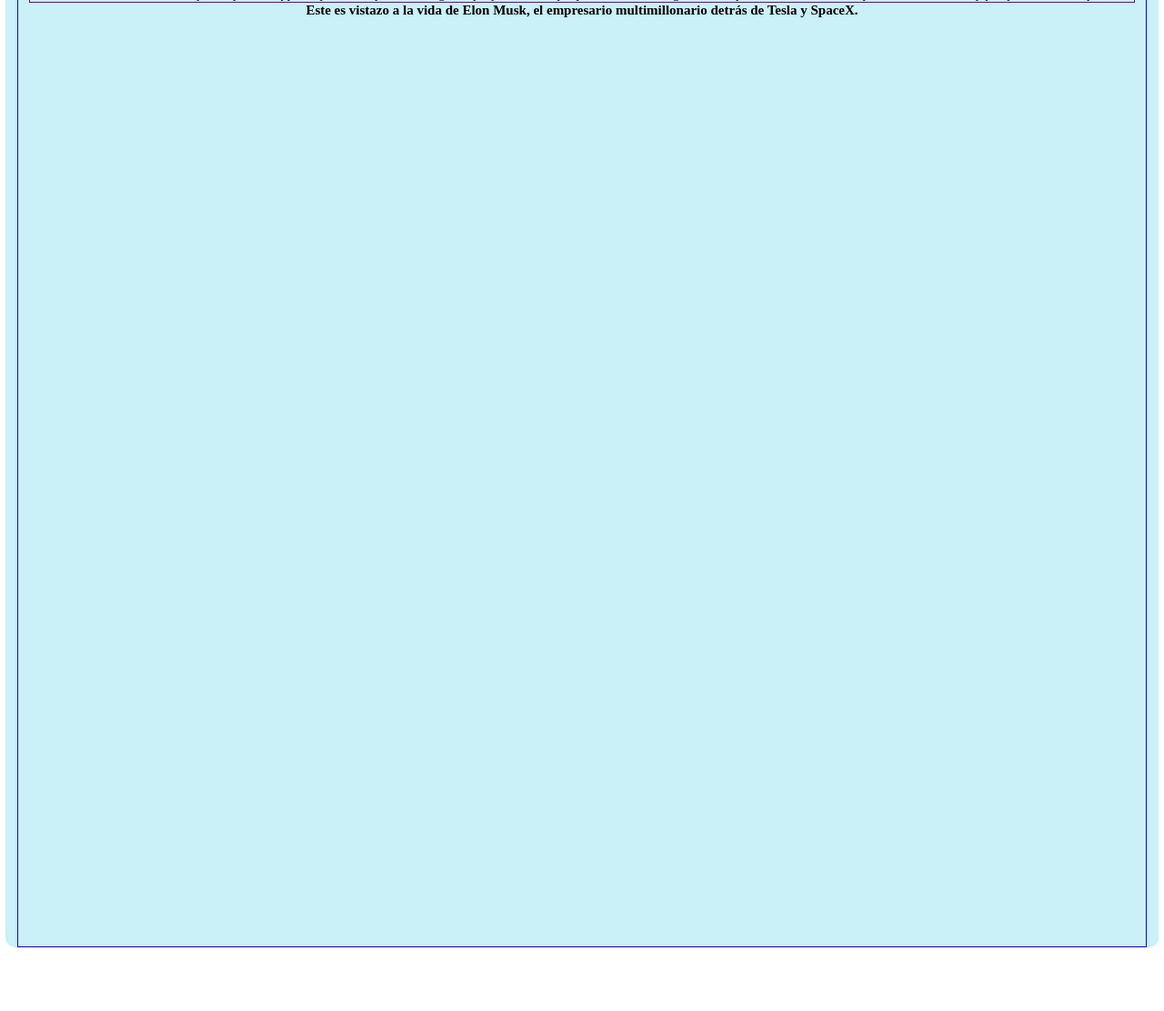
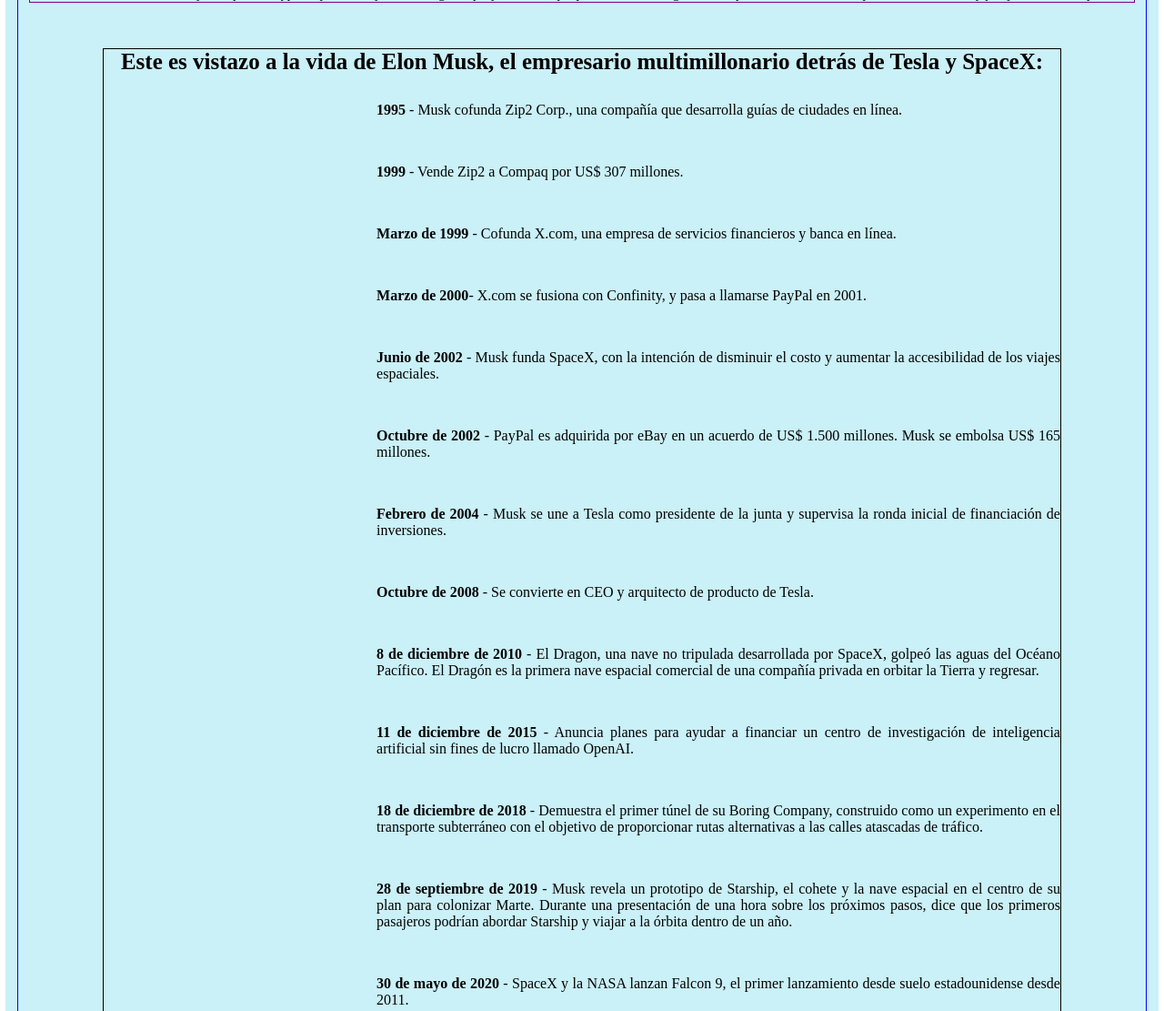
Before and after one commit to lualfemo/ElonMusk, a plain HTML site: page index.html in a window 1280 px wide. Shown: the part 479-1590 px from the top of the page at 91% size. Before the commit the page ends 1540 px from the top, so only its background shows below. Drawn offline with Linux system fonts and the light colour scheme.

Commit message:
cree section de info, agregue info y estilos

```diff
--- a/css/styles.css
+++ b/css/styles.css
@@ -22,7 +22,7 @@
 
 
 #main {
-    height: 150rem;
+    height: 180rem;
     background-color: #caf0f8;
     display: flex;
     margin: 20px auto;
@@ -44,6 +44,7 @@
     width: 98%;
     height: auto;
     border: 1px solid purple;
+    margin-bottom: 5rem;
 }
 
 #image {
@@ -53,3 +54,25 @@
 #img-caption{
     font-size: 1.4rem;
 }
+
+h2 {
+    margin-bottom: 3rem;
+    font-size: 2.5rem;
+}
+
+#tribute-info {
+    display: flex;
+    flex-direction: column;
+    border: 1px solid black;
+    width: 85%;
+    justify-content: center;
+}
+
+ul li {
+    display: block;
+    font-size: 1.6rem;
+    margin: auto 0 50px auto;
+    text-align: justify;
+    margin-left: 30rem;
+    list-style-type: disc;
+}
--- a/index.html
+++ b/index.html
@@ -18,7 +18,24 @@
         <figcaption id="img-caption">Elon Musk. Cofundador de PayPal, SpaceX, Hyperloop, SolarCity, The Boring Company, Neuralink y OpenAI. Es director general de SpaceX, de Tesla Motors, presidente de SolarCity y copresidente de OpenAI.</figcaption>
       </figure>
       <section id="tribute-info">
-        <h2>Este es vistazo a la vida de Elon Musk, el empresario multimillonario detrás de Tesla y SpaceX.</h2>
+        <h2>Este es vistazo a la vida de Elon Musk, el empresario multimillonario detrás de Tesla y SpaceX:</h2>
+
+        <ul class="ul-list">
+          <li><b>1995</b> - Musk cofunda Zip2 Corp., una compañía que desarrolla guías de ciudades en línea.</li>
+          <li><b>1999</b> - Vende Zip2 a Compaq por US$ 307 millones.</li>
+          <li><b>Marzo de 1999</b> - Cofunda X.com, una empresa de servicios financieros y banca en línea.</li>
+          <li><b>Marzo de 2000</b>- X.com se fusiona con Confinity, y pasa a llamarse PayPal en 2001.</li>
+          <li><b> Junio de 2002</b> - Musk funda SpaceX, con la intención de disminuir el costo y aumentar la accesibilidad de los viajes espaciales.</li>
+          <li><b> Octubre de 2002</b> - PayPal es adquirida por eBay en un acuerdo de US$ 1.500 millones. Musk se embolsa US$ 165 millones.</li>
+          <li><b> Febrero de 2004</b> - Musk se une a Tesla como presidente de la junta y supervisa la ronda inicial de financiación de inversiones.</li>
+          <li><b> Octubre de 2008</b> - Se convierte en CEO y arquitecto de producto de Tesla.</li>
+          <li><b> 8 de diciembre de 2010</b> - El Dragon, una nave no tripulada desarrollada por SpaceX, golpeó las aguas del Océano Pacífico. El Dragón es la primera nave espacial comercial de una compañía privada en orbitar la Tierra y regresar.</li>
+          <li><b> 11 de diciembre de 2015</b> - Anuncia planes para ayudar a financiar un centro de investigación de inteligencia artificial sin fines de lucro llamado OpenAI.</li>
+          <li><b> 18 de diciembre de  2018</b> - Demuestra el primer túnel de su Boring Company, construido como un experimento en el transporte subterráneo con el objetivo de proporcionar rutas alternativas a las calles atascadas de tráfico.</li>
+          <li><b> 28 de septiembre de 2019</b> - Musk revela un prototipo de Starship, el cohete y la nave espacial en el centro de su plan para colonizar Marte. Durante una presentación de una hora sobre los próximos pasos, dice que los primeros pasajeros podrían abordar Starship y viajar a la órbita dentro de un año.</li>
+          <li><b> 30 de mayo de 2020</b> - SpaceX y la NASA lanzan Falcon 9, el primer lanzamiento desde suelo estadounidense desde 2011.</li>
+          <li><b> 13 de diciembre de 2021</b> - La revista Time nombró a Elon Musk, CEO de Tesla y SpaceX, como la persona del año en 2021, "oor crear soluciones a una crisis existencial, por encarnar las posibilidades y los peligros de la era de los titanes de la tecnología, por impulsar las transformaciones más atrevidas y disruptivas de la sociedad".</li>
+        </ul>
 
         <a href="" id="tribute-link" target="_blank"></a>
       </section>
```
